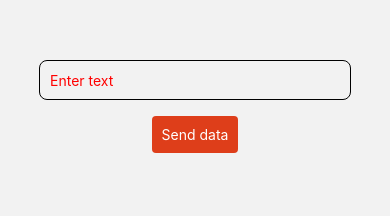
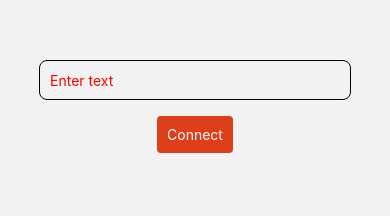
Before and after one commit to Vinhtu/mobile_coffees, a React Native app: screen /Setting in a window 390 px wide. Shown: the part 291-507 px from the top of the page. Built offline with nearby package versions, Linux system fonts and the light colour scheme.

Commit message:
add config setting

```diff
--- a/src/screens/Setting.js
+++ b/src/screens/Setting.js
@@ -8,8 +8,7 @@ import {
   StyleSheet,
   TouchableOpacity,
 } from 'react-native';
-import {red100} from 'react-native-paper/lib/typescript/styles/colors';
-const Setting = () => {
+const Setting = ({navigation}) => {
   const [text, onChangeText] = React.useState('');
 
   return (
@@ -21,8 +20,8 @@ const Setting = () => {
         placeholder="Enter text"
         keyboardType="numeric"
       />
-      <TouchableOpacity style={styles.btn_set}>
-        <Text style={styles.title_btn_set}>Send data</Text>
+      <TouchableOpacity style={styles.btn_set} onPress={() => navigation.navigate('List')}>
+        <Text style={styles.title_btn_set}>Connect</Text>
       </TouchableOpacity>
     </View>
   );
```
